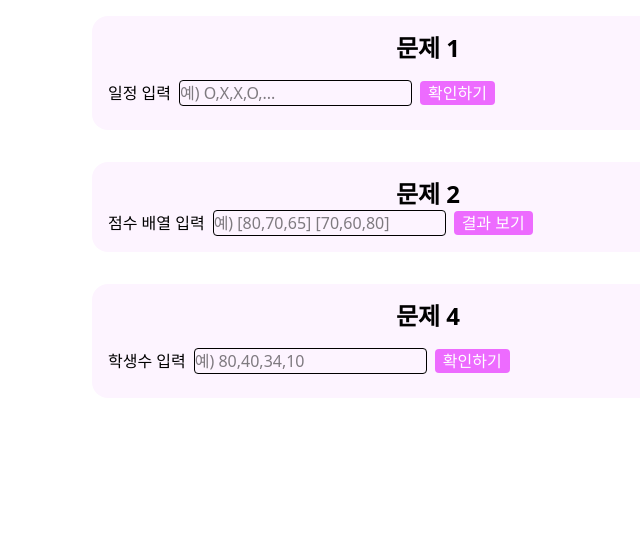
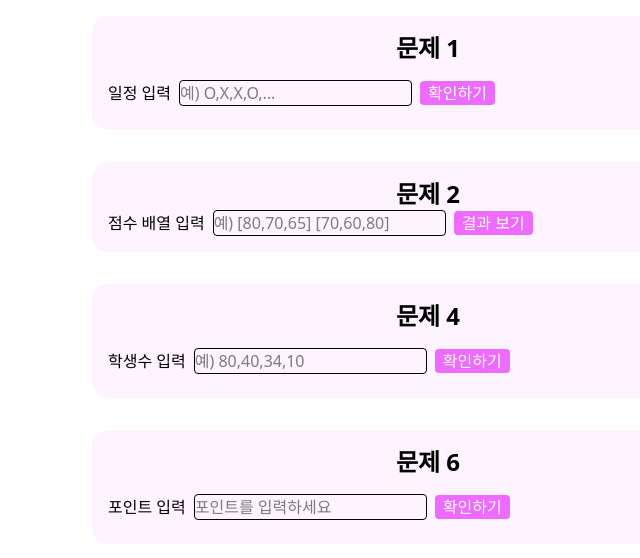
Before and after one commit to dajung-y/2025-goorm-frontend, a React (Vite) app in the folder cospro/: page /cospro4 in a window 1280 px wide. Shown: the top 558 px of the page, without its empty margins (212-852 px from the left). Built offline with nearby package versions, Linux system fonts and the light colour scheme.

Commit message:
추가 한문제

```diff
--- /dev/null
+++ b/cospro/src/cospro4/Cospro4Test6.jsx
@@ -0,0 +1,40 @@
+import React, { useState } from 'react'
+
+export default function Cospro4Test6() {
+
+  const [points, setPoints] = useState('');
+  const [availablePoints, setAvailablePoints] = useState(null);
+
+  const handleGetPoint = (e) => {
+    e.preventDefault();
+    setPoints(Number(points));
+    const result = points-(points%100);
+    setAvailablePoints(result);
+  }
+  return (
+    <section className='m-4 p-4 w-2xl bg-fuchsia-50 rounded-2xl'>
+      <h1 className='text-2xl font-bold text-center'>문제 6</h1>
+      {/* 입력 */}
+      <div className='mt-4'>
+        <form onSubmit={handleGetPoint}>
+          <label>포인트 입력</label>
+            <input type='text'
+                  value={points}
+                  onChange={e=>setPoints(e.target.value)}
+                  placeholder='포인트를 입력하세요'
+                  className='ml-2 border rounded' />
+            <button type='submit'
+                    className='ml-2 px-2 bg-fuchsia-400 text-white rounded cursor-pointer'>
+              확인하기
+            </button>
+        </form>
+      </div>
+      {/* 출력 */}
+      <div className='mt-2'>
+        { availablePoints!== null && (
+          <p>최대 사용 가능한 포인트는 <b>{availablePoints}</b>입니다</p>
+        )}
+      </div>
+    </section>
+  )
+}
--- a/cospro/src/pages/CosPro4Page.jsx
+++ b/cospro/src/pages/CosPro4Page.jsx
@@ -2,6 +2,7 @@ import React from 'react'
 import Cospro4Test1 from '../cospro4/Cospro4Test1'
 import Cospro4Test2 from '../cospro4/Cospro4Test2'
 import Cospro4Test4 from '../cospro4/Cospro4Test4'
+import Cospro4Test6 from '../cospro4/Cospro4Test6'
 
 export default function CosPro4Page() {
   return (
@@ -9,6 +10,7 @@ export default function CosPro4Page() {
       <Cospro4Test1 />
       <Cospro4Test2 />
       <Cospro4Test4 />
+      <Cospro4Test6 />
     </div>
   )
 }
```
